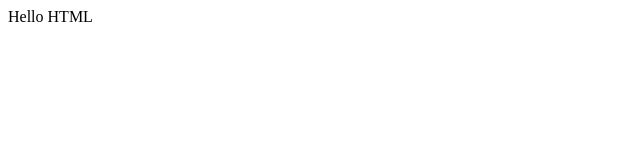
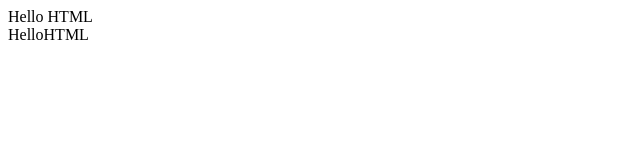
Before and after one commit to guglielmopiasenti/htmlcss-hello, a plain HTML site: page index.html in a window 1280 px wide. Shown: the full height of the page, 0-640 px from the left. Drawn offline with Linux system fonts and the light colour scheme.

Commit message:
hello html

```diff
--- a/index.html
+++ b/index.html
@@ -10,5 +10,8 @@
     <div>
         Hello HTML
     </div>
+    <div>
+        HelloHTML
+    </div>
 </body>
 </html>
```
